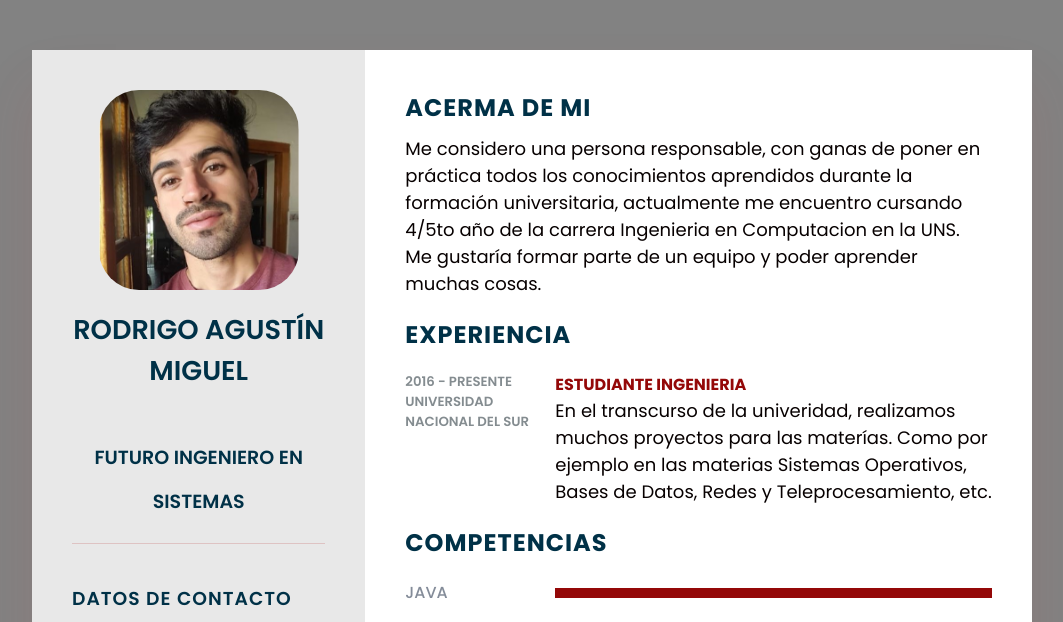
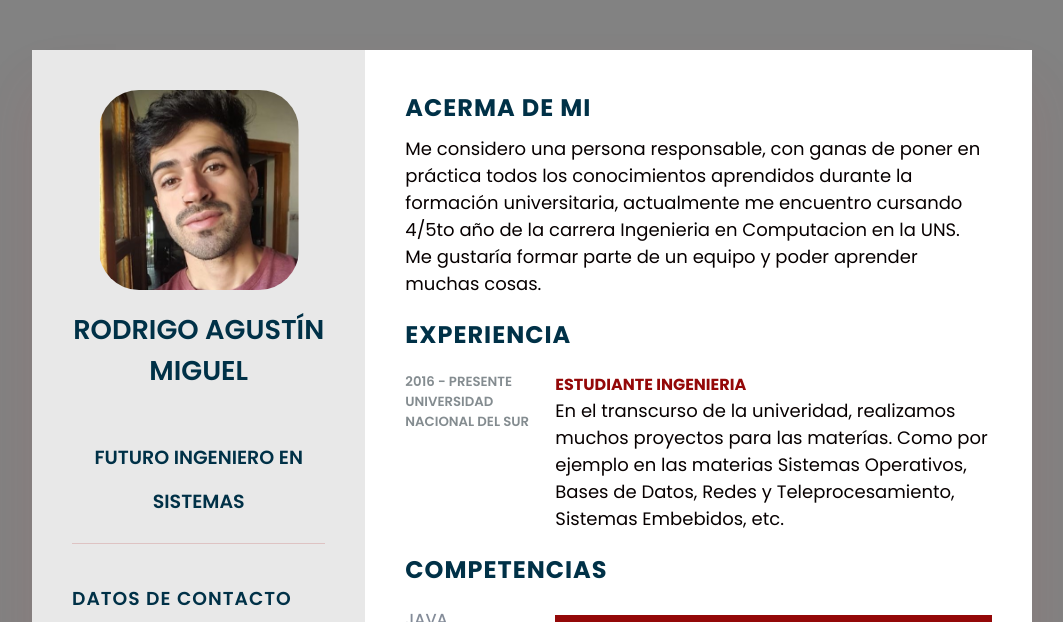
Before and after one commit to AgustinM93/Curriculum-Vitae, a plain HTML site: page index.html in a window 1280 px wide. Shown: the top 622 px of the page, without its empty margins (108-1171 px from the left). Drawn offline with Linux system fonts and the light colour scheme.

Commit message:
Update index.html

```diff
--- a/index.html
+++ b/index.html
@@ -81,7 +81,7 @@
         </div>
         <div class="text">
             <h4>Estudiante Ingenieria</h4>
-            <p>En el transcurso de la univeridad, realizamos muchos proyectos para las materías. Como por ejemplo en las materias Sistemas Operativos, Bases de Datos, Redes y Teleprocesamiento, etc.</p>
+            <p>En el transcurso de la univeridad, realizamos muchos proyectos para las materías. Como por ejemplo en las materias Sistemas Operativos, Bases de Datos, Redes y Teleprocesamiento, Sistemas Embebidos, etc.</p>
         </div>
     </div>
 
```
